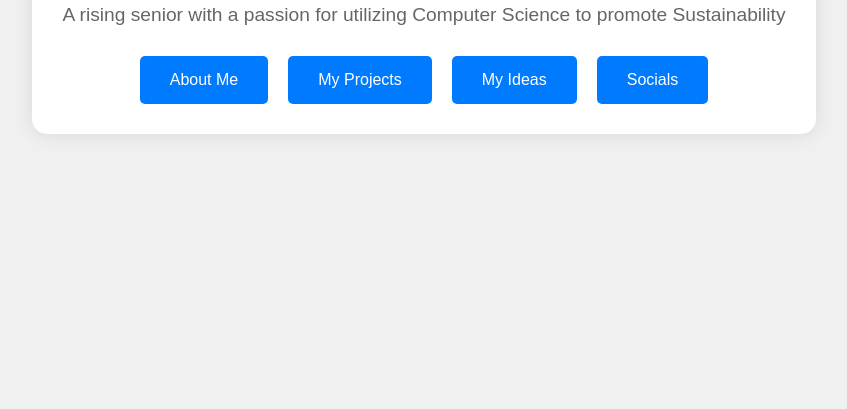
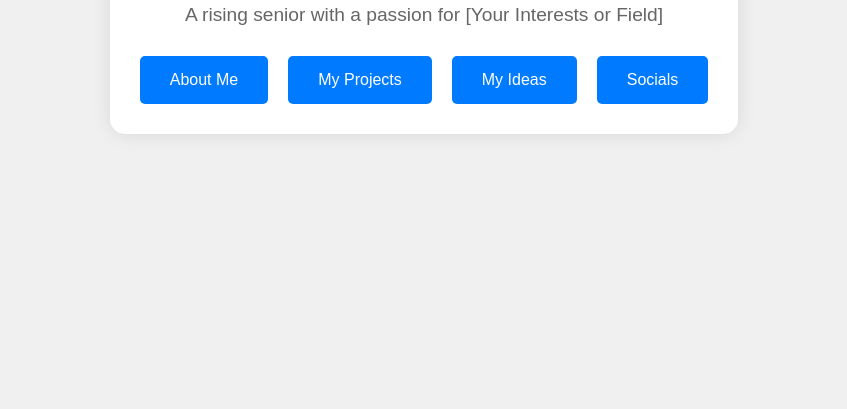
Before and after one commit to poxiewix9/poxiewix9.github.io, a plain HTML site: page index.html in a window 1280 px wide. Shown: the part 391-800 px from the top of the page, without its empty margins (216-1063 px from the left). Drawn offline with Linux system fonts and the light colour scheme.

Commit message:
index.html

```diff
--- a/index.html
+++ b/index.html
@@ -54,7 +54,7 @@
 <body>
     <div class="container">
         <h1>Keshav Singh</h1>
-        <p>A rising senior with a passion for utilizing Computer Science to promote Sustainability</p>
+        <p>A rising senior with a passion for [Your Interests or Field]</p>
         <div class="buttons">
             <button class="button">About Me</button>
             <button class="button">My Projects</button>
```
